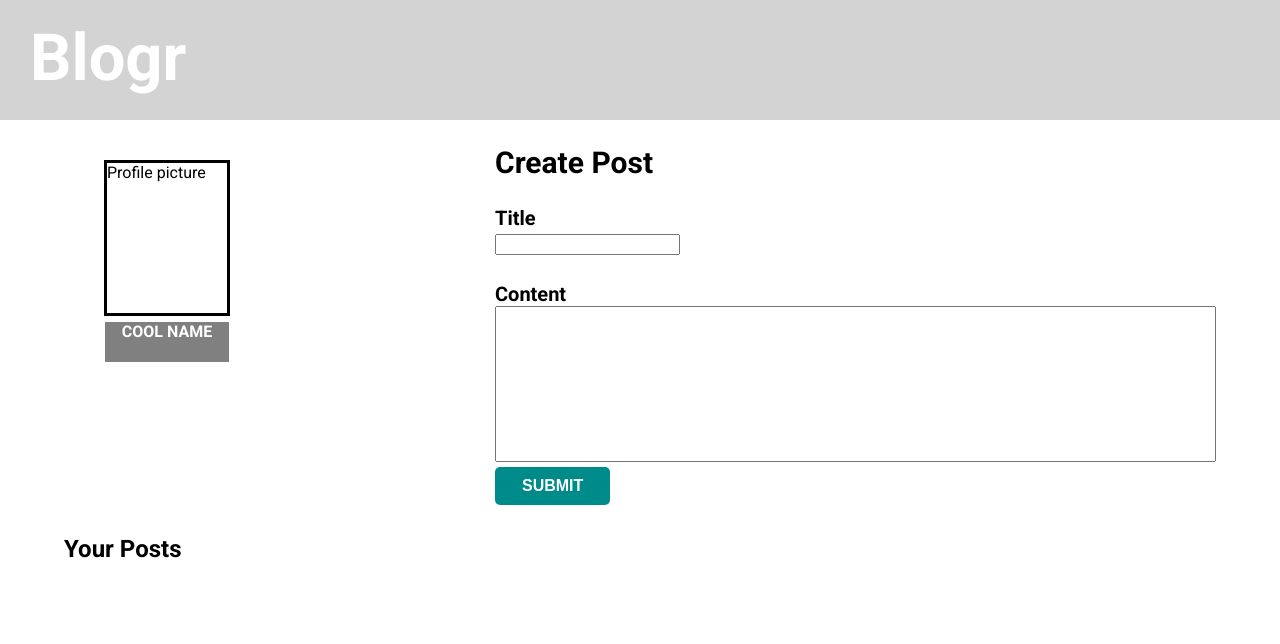
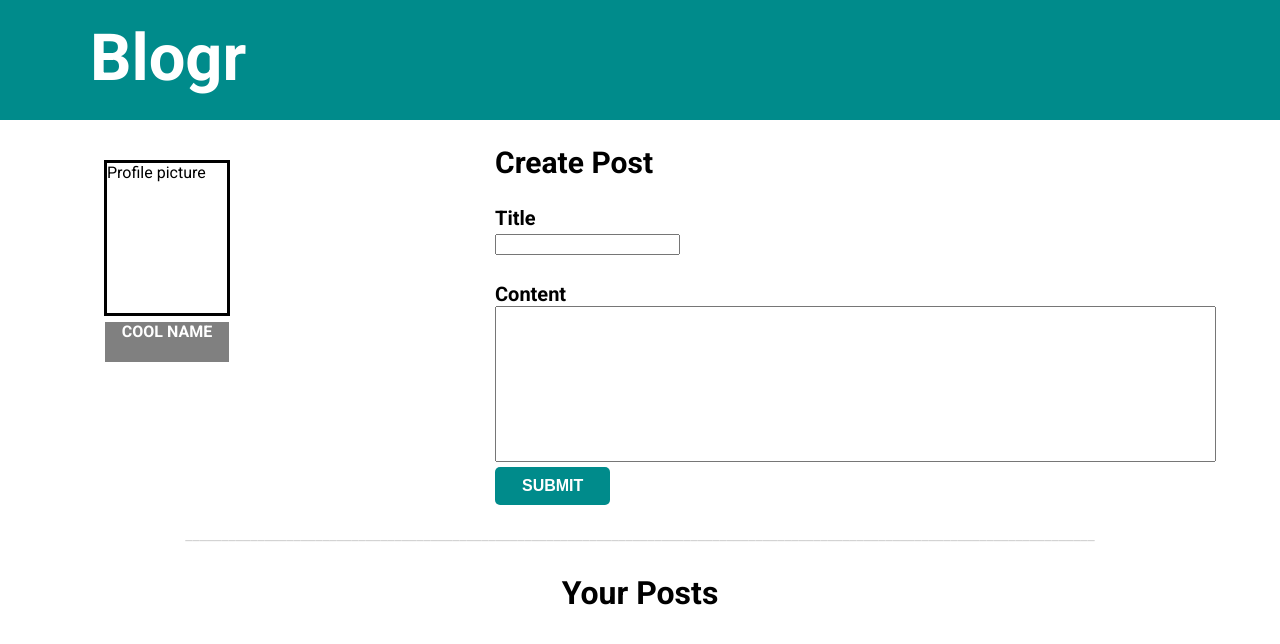
Before and after one commit to codezaki/SE_19_Blog, a Flask app: page / in a window 1280 px wide. Shown: the top 644 px of the page. Run offline with Flask 2, Linux system fonts and the light colour scheme; data that the repository does not hold is empty.

Commit message:
Brain cannot

```diff
--- a/static/styles.css
+++ b/static/styles.css
@@ -13,11 +13,12 @@ body{
 #top_bar {
     height: 100px;
     color: white;
-    background-color: lightgray;
+    background-color: darkcyan;
     font-size: 65px;
     padding-left: 30px;
     padding-top: 20px;
     font-weight: bold;
+    padding-left: 90px;
 }
 
 #login_space {
@@ -213,3 +214,15 @@ textarea {
     resize: none;
     font-family: "Roboto";
 }
+
+#your_posts {
+    margin: 0 auto;
+    text-align: center;
+    margin: 30px;
+}
+
+.line {
+    color: lightgray;
+    text-align: center;
+    margin-top: 10px;
+}
--- a/templates/profile_page.html
+++ b/templates/profile_page.html
@@ -17,8 +17,9 @@
             </form>
         </div>
     </div>
+    <div class="line">______________________________________________________________________________________________________________________________</div>
     <div id="lower_profile_area">
-        <h2>Your Posts</h2>
+        <h1 id="your_posts">Your Posts</h1>
         {% for post in posts %}
             <div class="post_card">
                 <div class="post_card_text">
@@ -26,14 +27,14 @@
                     <p class="post_card_content">{{post.content}}</p>
                 </div>
                 <div class="post_card_buttons">
-                    <form action= "/delete/{{post.id}}" method = "post">
-                        <button class="delete_button button">Delete</button>
-                    </form>
                     <!-- Production Code -->
                     <!-- <button class="edit_button button" onclick="{{'handleClick('+str(post.id) +', \''+ post.title +'\', \''+ post.content +'\')'}}">edit</button> -->
 
                     <!-- Dev Code -->
                     <button class="edit_button button" onclick='handleClick("{{post.id}}", "{{post.title}}", "{{post.content}}")'>edit</button>
+                    <form action= "/delete/{{post.id}}" method = "post">
+                        <button class="delete_button button">Delete</button>
+                    </form>
 
                 </div>
 
```
